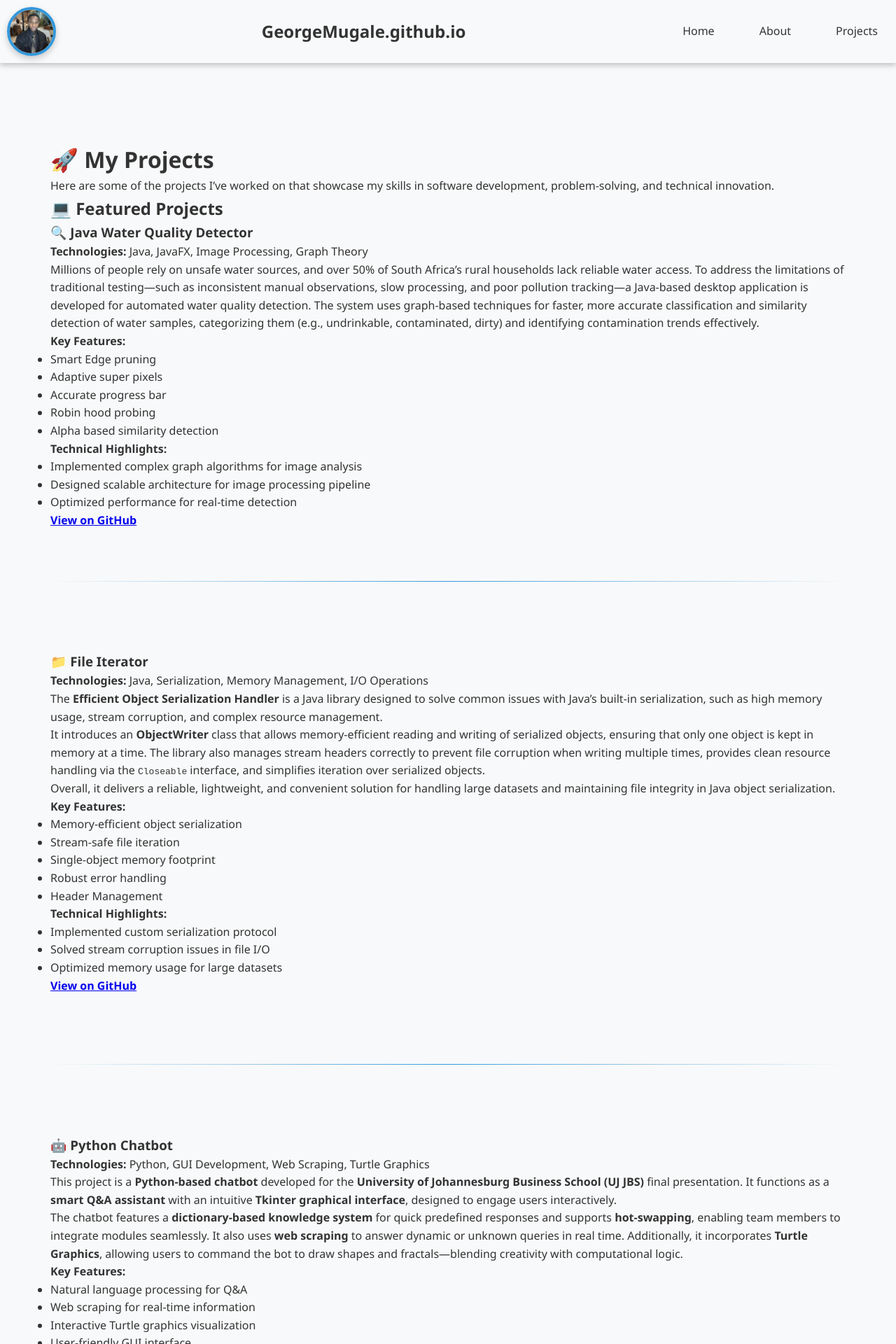
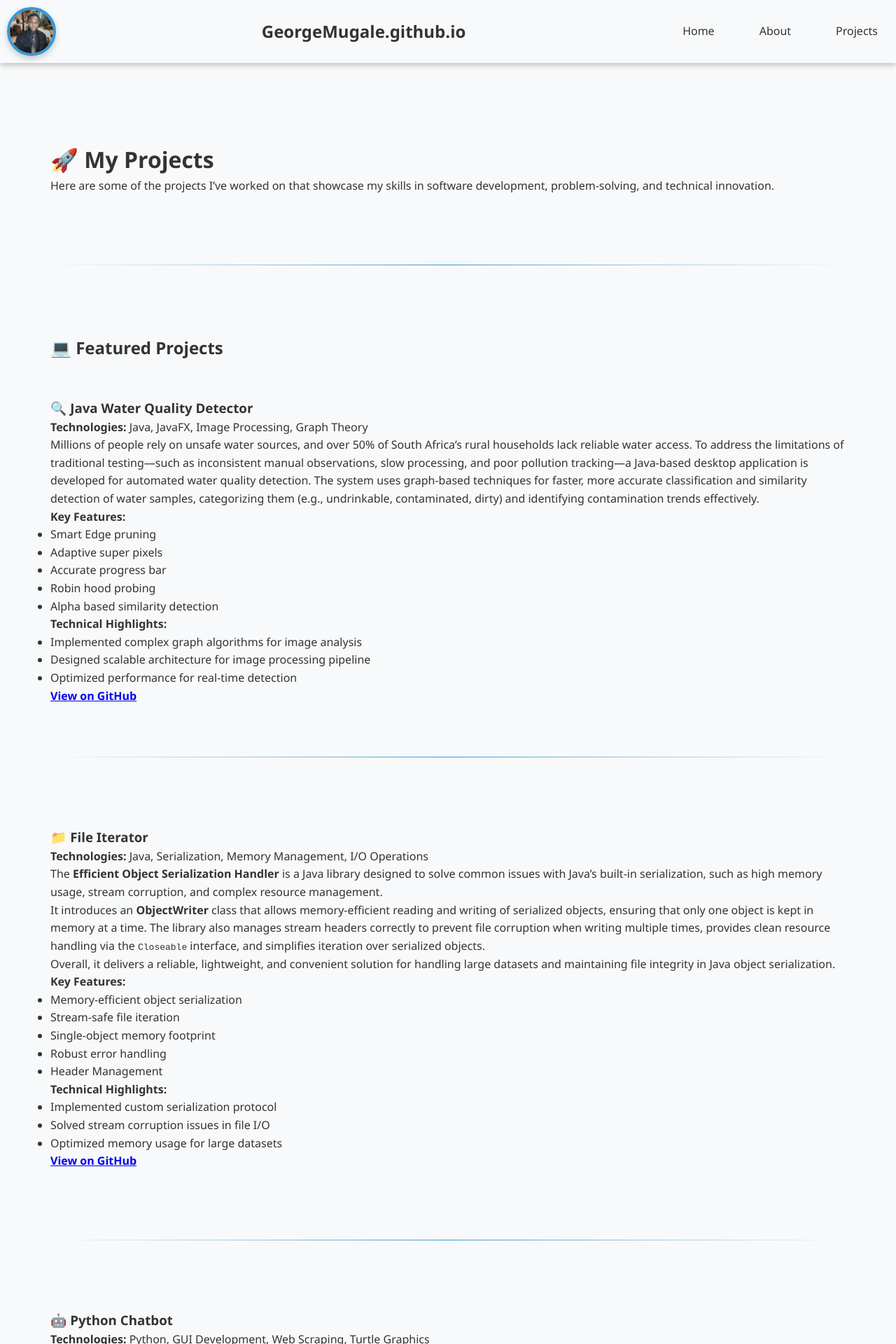
Before and after one commit to GeorgeMugale/GeorgeMugale.github.io, a Jekyll site: the page built from projects.md, in a window 1280 px wide. Shown: the top 1920 px of the page at 70% size. Built offline with Jekyll 4.4.1, drawn with Linux system fonts in a browser that asks for light colours.

Commit message:
Update projects.md

```diff
--- a/projects.md
+++ b/projects.md
@@ -7,7 +7,18 @@
 
 Here are some of the projects I've worked on that showcase my skills in software development, problem-solving, and technical innovation.
 
+<br>
+<br>
+
+
+---
+
+<br>
+<br>
+
 ## 💻 Featured Projects
+<br>
+<br>
 
 ### 🔍 Java Water Quality Detector
 **Technologies:** Java, JavaFX, Image Processing, Graph Theory
```
